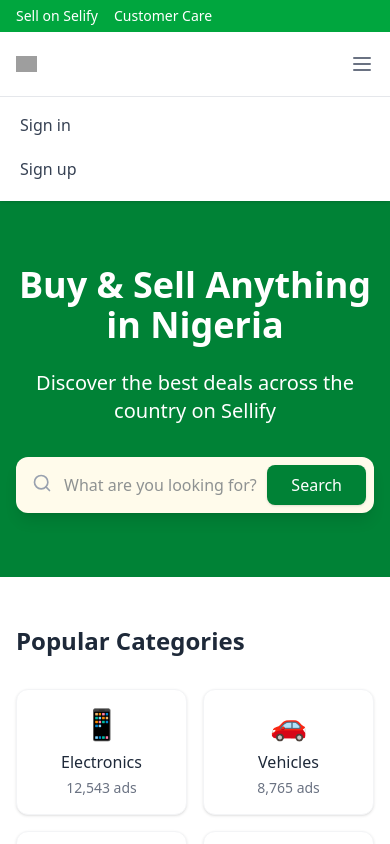
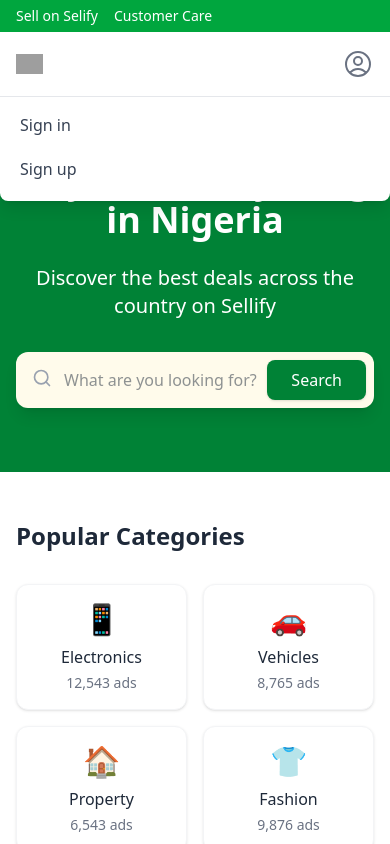
Before and after one commit to Gandokijnr/sellify, a Vue app: page / in a window 390 px wide. Both pictures are taken after a click on the button 362 px from the left and 64 px from the top of the page. Shown: the top 844 px of the page. Built offline with nearby package versions, Linux system fonts and the light colour scheme; no server answers; the database is empty; grey boxes are pictures that could not be loaded.

Commit message:
nav icons updated and brand logo reseized

```diff
--- a/src/components/common/Navbar.vue
+++ b/src/components/common/Navbar.vue
@@ -1,7 +1,7 @@
 <template>
   <header class="bg-white shadow-sm sticky top-0 z-50">
     <!-- Top Bar -->
-    <div class="bg-green-600 text-white text-sm">
+    <div class="bg-green-600 text-white text-sm tilt-in">
       <div class="max-w-7xl mx-auto px-4 sm:px-6 lg:px-8">
         <div class="flex justify-between items-center h-8">
           <div class="flex space-x-4">
@@ -27,7 +27,7 @@
             <img
               src="https://res.cloudinary.com/dqqycsgmn/image/upload/v1745073438/selify-high-resolution-logo-transparent_yixuim.png"
               alt="Selify Logo"
-              class="h-4 md:h-7 w-auto object-contain"
+              class="h-5 md:h-7 w-auto object-contain"
             />
           </router-link>
         </div>
@@ -71,16 +71,17 @@
                       }}
                     </span>
                     <svg
-                      class="w-4 h-4"
+                      xmlns="http://www.w3.org/2000/svg"
                       fill="none"
+                      viewBox="0 0 24 24"
+                      stroke-width="1.5"
                       stroke="currentColor"
-                      viewBox="0 0 24 24"
+                      class="size-6"
                     >
                       <path
                         stroke-linecap="round"
                         stroke-linejoin="round"
-                        stroke-width="2"
-                        d="M19 9l-7 7-7-7"
+                        d="M17.982 18.725A7.488 7.488 0 0 0 12 15.75a7.488 7.488 0 0 0-5.982 2.975m11.963 0a9 9 0 1 0-11.963 0m11.963 0A8.966 8.966 0 0 1 12 21a8.966 8.966 0 0 1-5.982-2.275M15 9.75a3 3 0 1 1-6 0 3 3 0 0 1 6 0Z"
                       />
                     </svg>
                   </button>
@@ -134,16 +135,17 @@
             class="md:hidden text-gray-500 hover:text-green-600 focus:outline-none"
           >
             <svg
-              class="w-6 h-6"
+              xmlns="http://www.w3.org/2000/svg"
               fill="none"
+              viewBox="0 0 24 24"
+              stroke-width="1.5"
               stroke="currentColor"
-              viewBox="0 0 24 24"
+              class="size-8"
             >
               <path
                 stroke-linecap="round"
                 stroke-linejoin="round"
-                stroke-width="2"
-                d="M4 6h16M4 12h16M4 18h16"
+                d="M17.982 18.725A7.488 7.488 0 0 0 12 15.75a7.488 7.488 0 0 0-5.982 2.975m11.963 0a9 9 0 1 0-11.963 0m11.963 0A8.966 8.966 0 0 1 12 21a8.966 8.966 0 0 1-5.982-2.275M15 9.75a3 3 0 1 1-6 0 3 3 0 0 1 6 0Z"
               />
             </svg>
           </button>
@@ -155,11 +157,17 @@
     <div
       v-if="mobileMenuOpen"
       class="md:hidden bg-white border-t border-gray-200"
+      :class="[
+        mobileMenuOpen
+          ? 'block absolute z-50 w-full rounded-b-lg shadow-lg animate-tilt-in'
+          : 'hidden',
+        'bg-white transition-all duration-300 ease-in-out transform ',
+      ]"
     >
       <div class="px-2 pt-2 pb-3 space-y-1">
         <template v-if="authStore.isAuthenticated && authStore.user">
           <router-link
-            to="/dashboard"
+            to="/seller/dashboard"
             class="block px-3 py-2 text-base font-medium text-gray-700 hover:text-green-600 hover:bg-gray-50"
             >Dashboard</router-link
           >
@@ -214,4 +222,19 @@
 };
 </script>
 
-<style scoped></style>
+<style scoped>
+@keyframes tilt-in {
+  0% {
+    transform: rotateY(20deg) translateY(-30px) skewY(-5deg);
+    opacity: 0;
+  }
+  100% {
+    transform: rotateY(0) translateY(0) skewY(0);
+    opacity: 1;
+  }
+}
+
+.animate-tilt-in {
+  animation: tilt-in 0.4s cubic-bezier(0.25, 0.46, 0.45, 0.94) both;
+}
+</style>
--- a/src/views/HomeView.vue
+++ b/src/views/HomeView.vue
@@ -43,7 +43,7 @@
 }
 
 function callSeller(index) {
-  alert(`Calling seller for listing ${listings.value[index].title}`);
+  alert(`Calling seller for listing ${listings.value.title}`);
 }
 
 // Scroll animation functions
```
